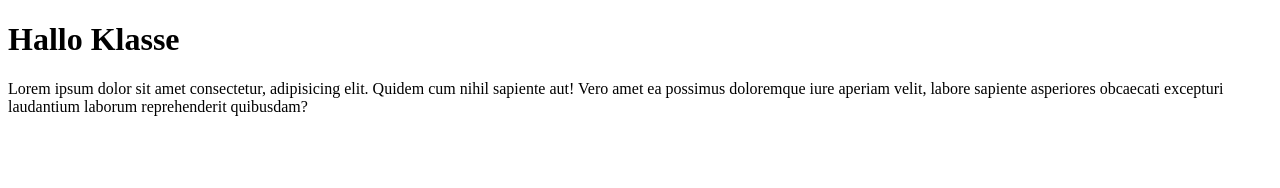
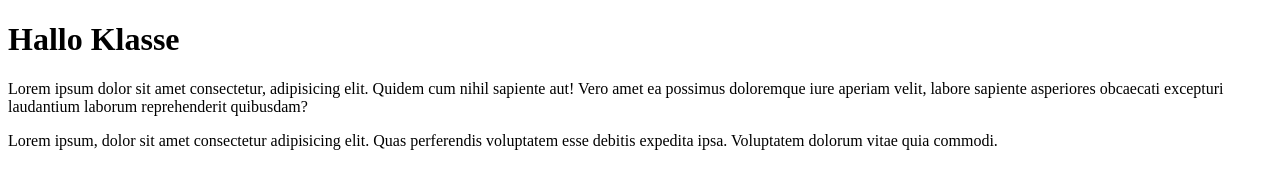
Before and after one commit to Rambarz/d10a-freitag, a plain HTML site: page index.html in a window 1280 px wide. Drawn offline with Linux system fonts and the light colour scheme.

Commit message:
p tag added

```diff
--- a/index.html
+++ b/index.html
@@ -13,5 +13,10 @@
       sapiente asperiores obcaecati excepturi laudantium laborum reprehenderit
       quibusdam?
     </p>
+    <p>
+      Lorem ipsum, dolor sit amet consectetur adipisicing elit. Quas perferendis
+      voluptatem esse debitis expedita ipsa. Voluptatem dolorum vitae quia
+      commodi.
+    </p>
   </body>
 </html>
```
